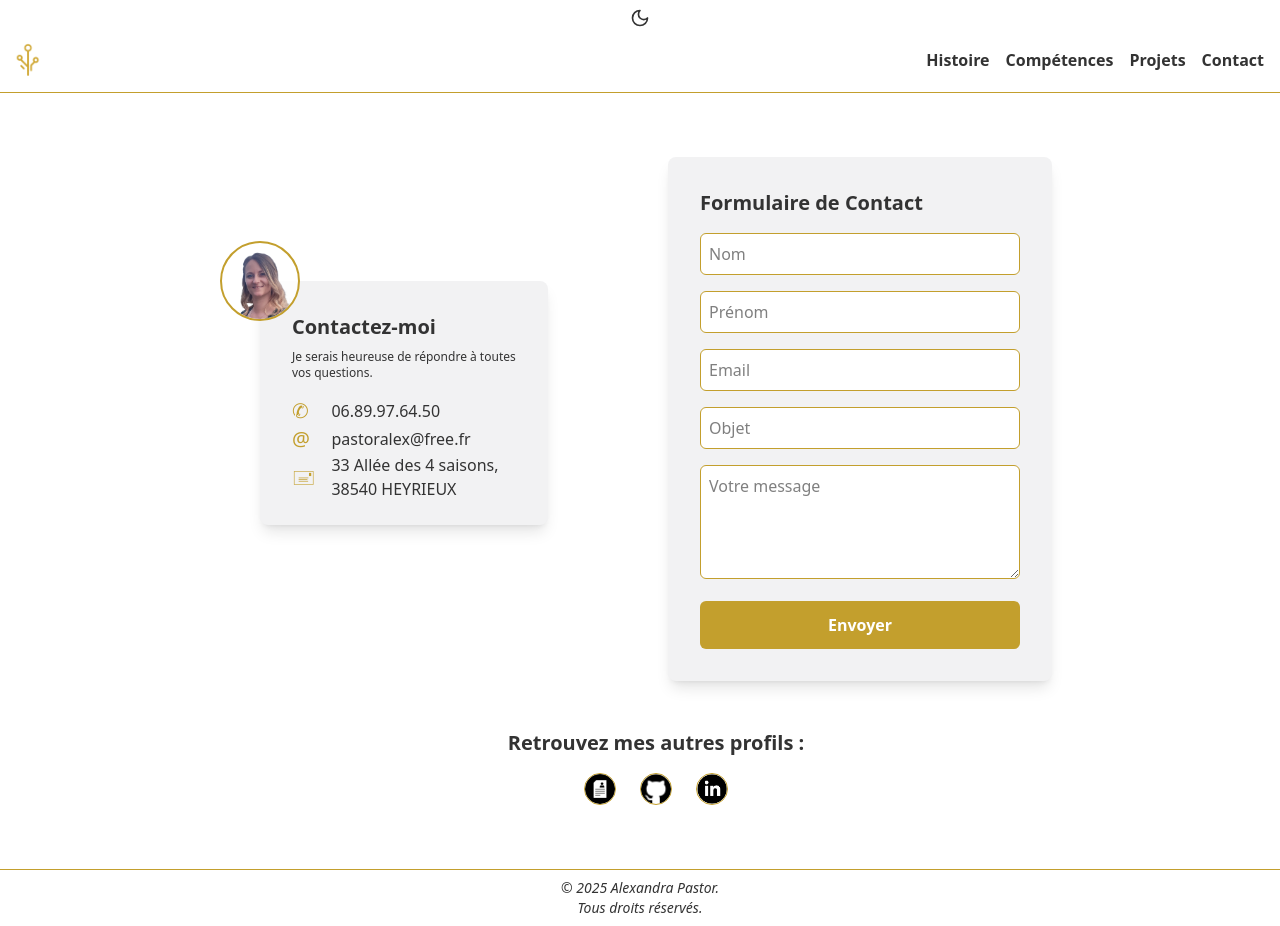
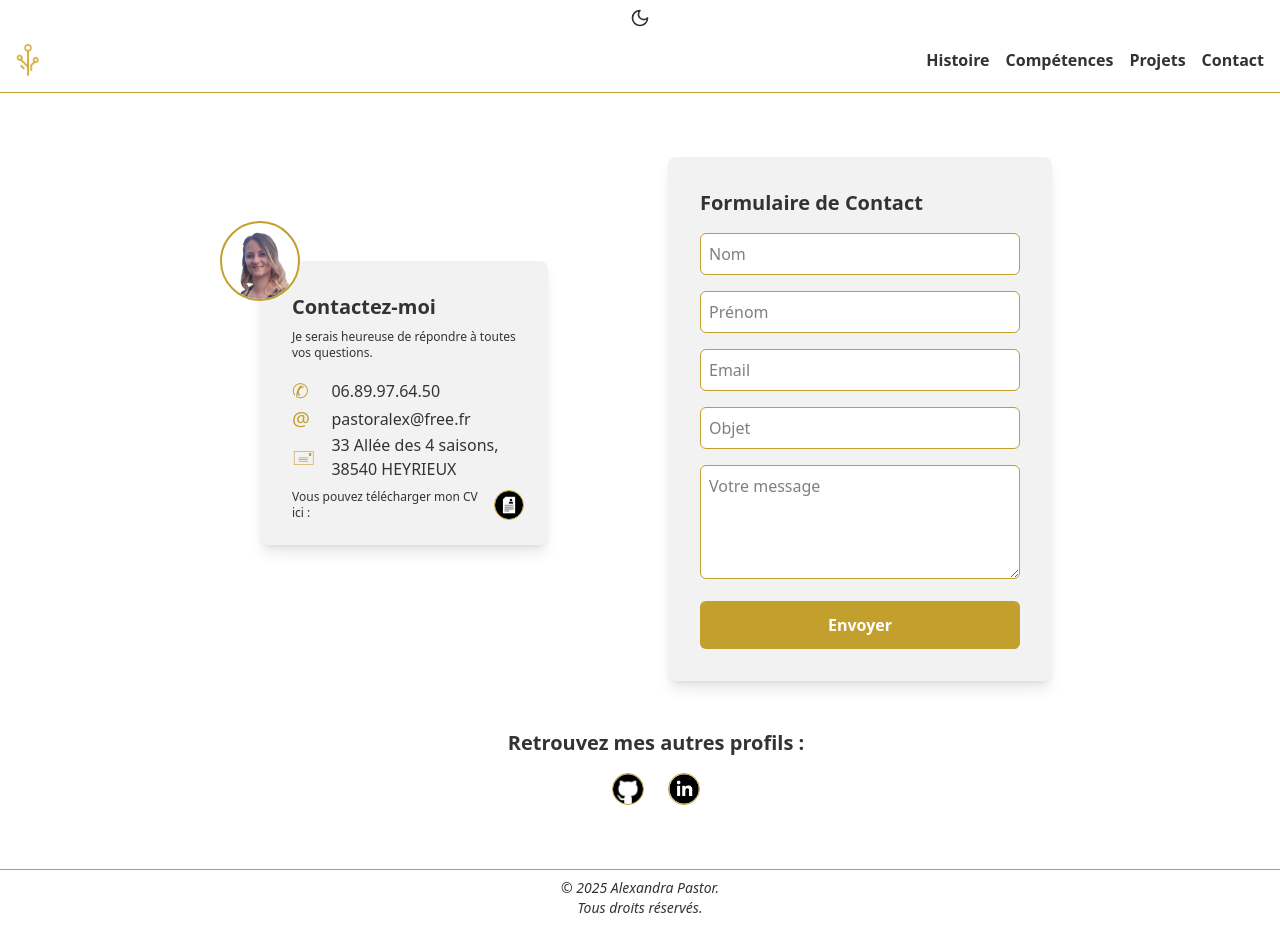
Before and after one commit to AlexandraPASTOR/PORTFOLIO, a React (Vite) app: page /contact in a window 1280 px wide. Built offline with nearby package versions, Linux system fonts and the light colour scheme.

Commit message:
Update-Vercel

```diff
--- a/src/pages/Contact.tsx
+++ b/src/pages/Contact.tsx
@@ -92,7 +92,7 @@ function Contact() {
         <div className="flex flex-col md:flex-row items-center justify-center space-y-8 md:gap-8 lg:gap-30">
 
           {/* Contact*/}
-          <div className="relative w-2/3 lg:w-1/4 bg-[var(--color-block)] p-6 rounded-lg shadow-lg z-10 mx-auto md:mx-0">
+          <div className="relative w-3/4 lg:w-1/4 bg-[var(--color-block)] p-6 rounded-lg shadow-lg z-10 mx-auto md:mx-0">
             <img
               src={profil}
               alt="Alexandra PASTOR"
@@ -116,6 +116,14 @@ function Contact() {
                 </tr>
               </tbody>
             </table>
+            <div className=' flex flex-col md:flex-row md:items-center mt-2 gap-2 '>
+            <p className="text-xs text-[var(--color-secondary)] ml-2">
+  Vous pouvez télécharger mon CV ici :
+</p>
+<a href={cvpdf} download className="hover:underline self-center md:self-auto">
+              <img src={cv} alt="Logo CV" className="w-8 h-full bg-[var(--color-primary)] rounded-full border-1 border-[var(--color-tertiary)]" />
+            </a>
+            </div>
           </div>
 
           {/* Formulaire */}
@@ -172,10 +180,7 @@ function Contact() {
         <section className="mt-12 text-center text-[var(--color-secondary)]">
           <p className="text-xl mb-4 font-semibold">Retrouvez mes autres profils :</p>
           <div className="flex justify-center gap-6 text-[var(--color-secondary)] text-base">
-            <a href={cvpdf} download className="hover:underline">
-              <img src={cv} alt="Logo CV" className="w-8 h-8 bg-white rounded-full border-1 border-[var(--color-tertiary)]" />
-            </a>
-            <a href="https://github.com/AlexandraPASTOR" target="_blank" rel="noopener noreferrer" className="hover:underline">
+                        <a href="https://github.com/AlexandraPASTOR" target="_blank" rel="noopener noreferrer" className="hover:underline">
               <img src={github} alt="Logo GitHub" className="w-8 h-8 bg-white rounded-full border-1 border-[var(--color-tertiary)]" />
             </a>
             <a href="https://www.linkedin.com/in/alexandrapastor" target="_blank" rel="noopener noreferrer" className="hover:underline">
--- a/src/pages/History.tsx
+++ b/src/pages/History.tsx
@@ -14,7 +14,7 @@ function History() {
 
   return (
     <>
-      <section className="relative w-full flex flex-col items-center justify-start px-4 pb-8">
+      <section className="relative w-full flex flex-col items-center justify-start px-4 pb-8 overflow-x-hidden">
 
         {/* Images décoratives */}
         <img
```
Also changed, not shown: vercel.json (added), 1 other file (tests, documents, lock files or other folders).
